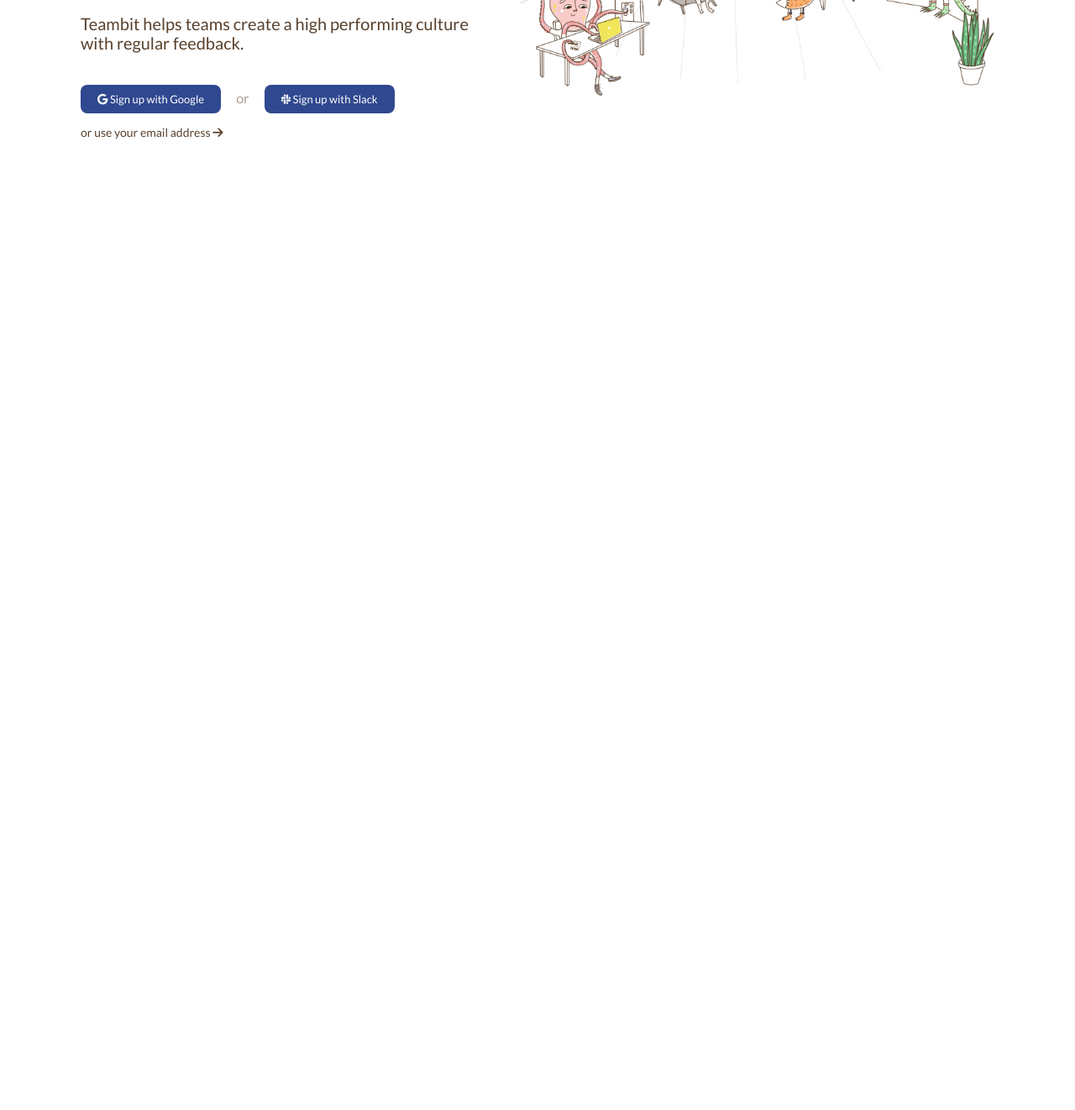
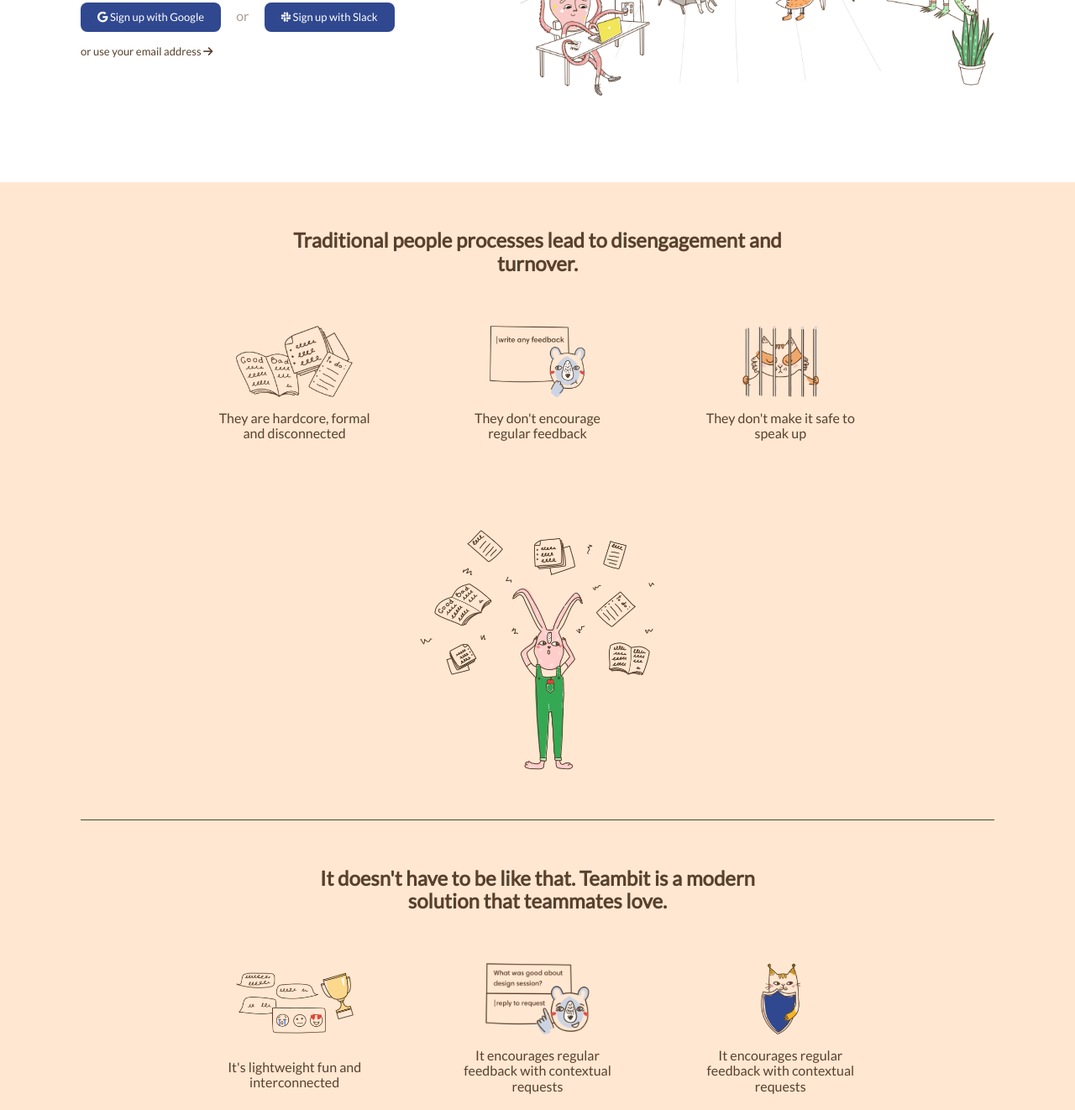
Before and after one commit to p-suero/node-sass-teambit, a website: page index.html in a window 1280 px wide. Shown: the part 403-1725 px from the top of the page at 84% size. Before the commit the page ends 800 px from the top, so only its background shows below. Drawn offline with Linux system fonts and the light colour scheme.

Commit message:
Completata section representation e offer

```diff
--- a/index.html
+++ b/index.html
@@ -89,6 +89,68 @@
                     </div>
                 </div>
             </section>
+            <section id="representation">
+                <div class="container">
+                    <h2>
+                        Traditional people processes lead to disengagement and turnover.
+                    </h2>
+                    <div class="box-container">
+                        <div class="box">
+                            <img src="img/img-first-box.png" alt="">
+                            <p>
+                                They are hardcore, formal and disconnected
+                            </p>
+                        </div>
+                        <div class="box">
+                            <img src="img/img-second-box.png" alt="">
+                            <p>
+                                They don't encourage regular feedback
+                            </p>
+                        </div>
+                        <div class="box">
+                            <img src="img/img-third-box.png" alt="">
+                            <p>
+                                They don't make it safe to speak up
+                            </p>
+                        </div>
+                    </div>
+                    <div class="big-image">
+                        <img src="img/img-representation.png" alt="">
+                    </div>
+                </div>
+            </section>
+            <section id="offer">
+                <div class="container">
+                    <h2>
+                        It doesn't have to be like that. Teambit is a modern solution that teammates love.
+                    </h2>
+                    <div class="box-container">
+                        <div class="box">
+                            <img src="img/img-fourth-box.png" alt="">
+                            <p>
+                                It's lightweight fun and interconnected
+                            </p>
+                        </div>
+                        <div class="box">
+                            <img src="img/img-fifth-box.png" alt="">
+                            <p>
+                                It encourages regular feedback with contextual requests
+                            </p>
+                        </div>
+                        <div class="box">
+                            <img src="img/img-sixth-box.png" alt="">
+                            <p>
+                                It encourages regular feedback with contextual requests
+                            </p>
+                        </div>
+                    </div>
+                    <div class="big-image">
+                        <img src="img/img-offer.png" alt="">
+                    </div>
+                    <h3>Here is how it works</h3>
+                </div>
+            </section>
+
         </main>
         <script src="dist/app.js" charset="utf-8"></script>
     </body>
--- a/src/scss/partials/_common.scss
+++ b/src/scss/partials/_common.scss
@@ -25,7 +25,7 @@
     color: $color_button;
     cursor: pointer;
     padding: 8px;
-    border-radius: 8px;
+    @include bd_radius(8px);
     border: 0;
     transition: background-color 1s;
 
--- a/src/scss/partials/_main.scss
+++ b/src/scss/partials/_main.scss
@@ -1,22 +1,23 @@
+/* JUMBOTRON */
+
 #jumbotron {
     padding: $jumbotron_padding;
 
     .container {
-        @include flex(row, space-between, stretch)
-    }
+        @include flex(row, space-between, stretch);
 
         #jumbotron-text {
             width: 43%;
 
             h1 {
-            margin: $margin_titles;
-            line-height: 1.5;
-            font-size: 47px;
+                margin: 0;
+                line-height: $title_line_height;
+                font-size: 43px;
             }
 
             p {
                 margin: 38px 0;
-            font-size: 20px;
+                font-size: $primary_paragraphs_font_size;
             }
 
             .buttons {
@@ -34,7 +35,7 @@
             }
 
             .other-channel-access {
-            font-size: 14px;
+                font-size: 13px;
             }
         }
 
@@ -42,9 +43,67 @@
             width: 52%;
 
             img {
-            width: 100%;
-            height: auto;
-            object-fit: contain;
+                @include img_set (100%, auto);
             }
         }
     }
+}
+
+
+/* REPRESENTATION */
+#representation {
+    background-color: $secondary_background_color;
+    text-align: center;
+
+    .container {
+        border-bottom: 1px solid $default_color_border;
+        padding: $padding_section;
+
+        h2 {
+            width: 54%;
+            margin: auto;
+            text-align: center;
+        }
+
+        .box-container {
+            @include flex (row, space-around, stretch);
+            margin: 60px 110px;
+
+            .box {
+                @include flex (column, space-around, center);
+                width: 200px;
+
+                img {
+                    @include img_set(140px, 85px);
+                }
+
+                p {
+                    text-align: center;
+                }
+            }
+        }
+
+        .big-image {
+            text-align: center;
+
+            img {
+                @include img_set(280px, auto);
+                margin-top: 30px;
+            }
+        }
+    }
+}
+
+/* offer */
+#offer {
+    @extend #representation;
+
+    .container {
+        border: 0;
+    }
+
+    h3 {
+        font-size: 23px;
+        margin-top: 80px;
+    }
+}
--- a/src/scss/partials/_mixins.scss
+++ b/src/scss/partials/_mixins.scss
@@ -10,3 +10,13 @@
     justify-content: $justify;
     align-items: $align;
 }
+
+@mixin bd_radius ($radius) {
+    border-radius: $radius;
+}
+
+@mixin img_set ($width, $heigth) {
+    width: $width;
+    height: $heigth;
+    object-fit: contain;
+}
--- a/src/scss/partials/_variables.scss
+++ b/src/scss/partials/_variables.scss
@@ -1,9 +1,11 @@
 $default_color: #58402c;
 $default_font_family: 'Lato', sans-serif;
 $default_color_border: #58402c;
-$margin_titles: 0;
+$title_line_height: 1.3;
 $nav_font_size: 14px;
 $background_color_button: rgb(48, 72, 143);
 $color_button: white;
 $jumbotron_padding: 100px 0;
+$primary_paragraphs_font_size: 21px;
 $secondary_background_color: #ffe7d2;
+$padding_section: 55px 0;
```
Also changed, not shown: dist/app.css, img/img-fifth-box.png (added), img/img-first-box.png (added), img/img-fourth-box.png (added), img/img-offer.png (added), img/img-representation.png (added), img/img-second-box.png (added), img/img-sixth-box.png (added), img/img-third-box.png (added). Lines whose indentation alone changed are shown as unchanged.
